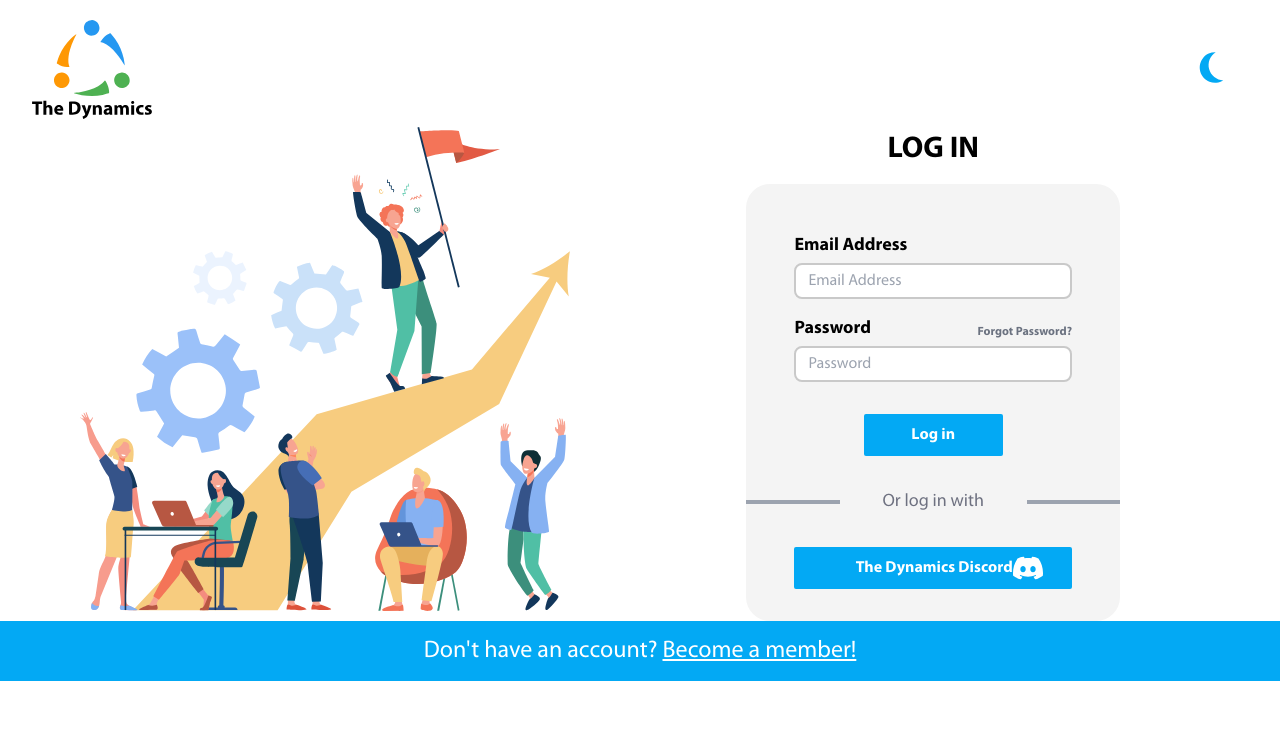
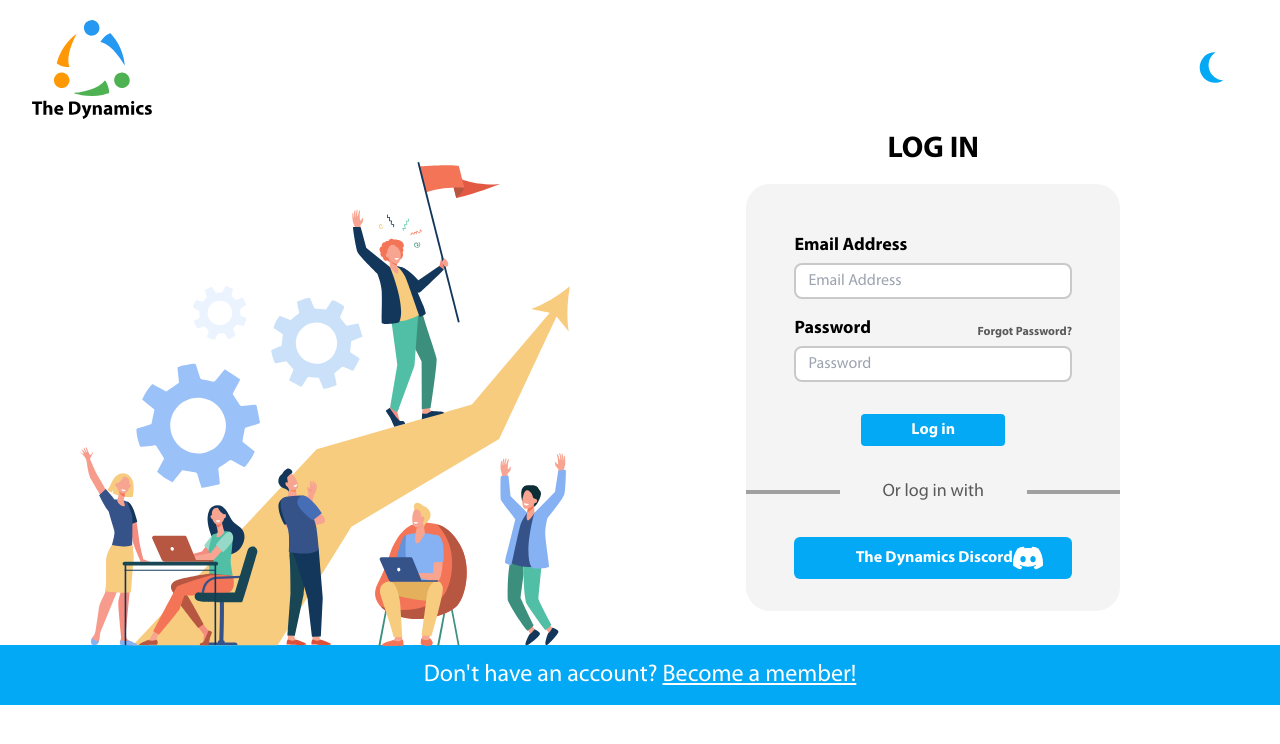
Before and after one commit to DevtranetHQ/Hacksuite, a Next.js app: page /login in a window 1280 px wide. Shown: the top 744 px of the page. Built offline with nearby package versions, Linux system fonts and the light colour scheme; some icons are missing.

Commit message:
details - figma

```diff
--- a/pages/login.js
+++ b/pages/login.js
@@ -28,7 +28,7 @@ export default function Login() {
             </div>
             <div className="flex flex-col">
                 <div className="flex">
-                    <div className="w-1/2 hidden xs:block p-0 lg:pl-4 xl:pl-20 2xl:pl-0 mx-auto 2xl:mx-0">
+                    <div className="w-1/2 -m-[1px] hidden xs:block p-0 lg:pl-4 xl:pl-20 2xl:pl-0 mx-auto 2xl:mx-0 pt-9">
                         <Image src={authImage} layout="responsive" alt="Dash" />
                     </div>
                     <div className="w-full xs:w-1/2 sm:w-2/5 lg:w-1/3 2xl:w-1/4 sm:mx-12 lg:mx-20 xl:ml-44 xl:mr-40 2xl:mx-auto 2xl:mt-20">
@@ -62,7 +62,7 @@ export default function Login() {
                                         </label>
                                         <a
                                             href="#"
-                                            className="text-gray-500 text-8px md:text-12px font-bold pt-2">
+                                            className="text-[#595959] dark:text-[#DDDDDD] text-8px md:text-12px font-bold pt-2">
                                             Forgot Password?
                                         </a>
                                     </div>
@@ -77,7 +77,7 @@ export default function Login() {
                                         required
                                     />
                                     <Icon
-                                        className="-mt-11 mr-4 float-right inline text-gray-500"
+                                        className="text-[#A5A5A5] dark:text-[#7D7D7D] -mt-11 mr-4 float-right inline text-gray-500"
                                         onClick={toggleReveal}
                                         width="1.3em"
                                         height="1.3em"
@@ -89,20 +89,20 @@ export default function Login() {
                                     />
                                 </div>
                                 <button
-                                    className="w-1/2 button-small button-deep-sky-blue mx-auto text-12px md:text-16px py-1 rounded-sm mt-8"
+                                    className="w-36 button-small button-deep-sky-blue mx-auto text-12px md:text-16px py-1 rounded mt-8 h-8"
                                     type="submit">
                                     Log in
                                 </button>
-                                <div className="flex justify-between caption -mx-10 lg:-mx-12 my-8">
-                                    <div className="w-1/4 h-4 border-gray-400 border-b-4"></div>
-                                    <div className="text-12px md:text-18px">
+                                <div className="flex justify-between -mx-10 lg:-mx-12 my-8">
+                                    <div className="w-1/4 h-4 border-[#A0A0A0] border-b-4"></div>
+                                    <div className="text-[#595959] dark:text-[#FFFFFF] text-12px md:text-18px">
                                         Or log in with
                                     </div>
-                                    <div className="w-1/4 h-4 border-gray-400 border-b-4"></div>
+                                    <div className="w-1/4 h-4 border-[#A0A0A0] border-b-4"></div>
                                 </div>
                                 <a
                                     href="#"
-                                    className="button-small button-deep-sky-blue rounded-sm mx-auto text-12px lg:text-16px pl-8 sm:pr-0 lg:pr-auto">
+                                    className="button-small button-deep-sky-blue rounded-md mx-auto text-12px lg:text-16px pl-8 sm:pr-0 lg:pr-auto">
                                     The Dynamics Discord
                                     <Image src={discordImage} height={24} />
                                 </a>
```
